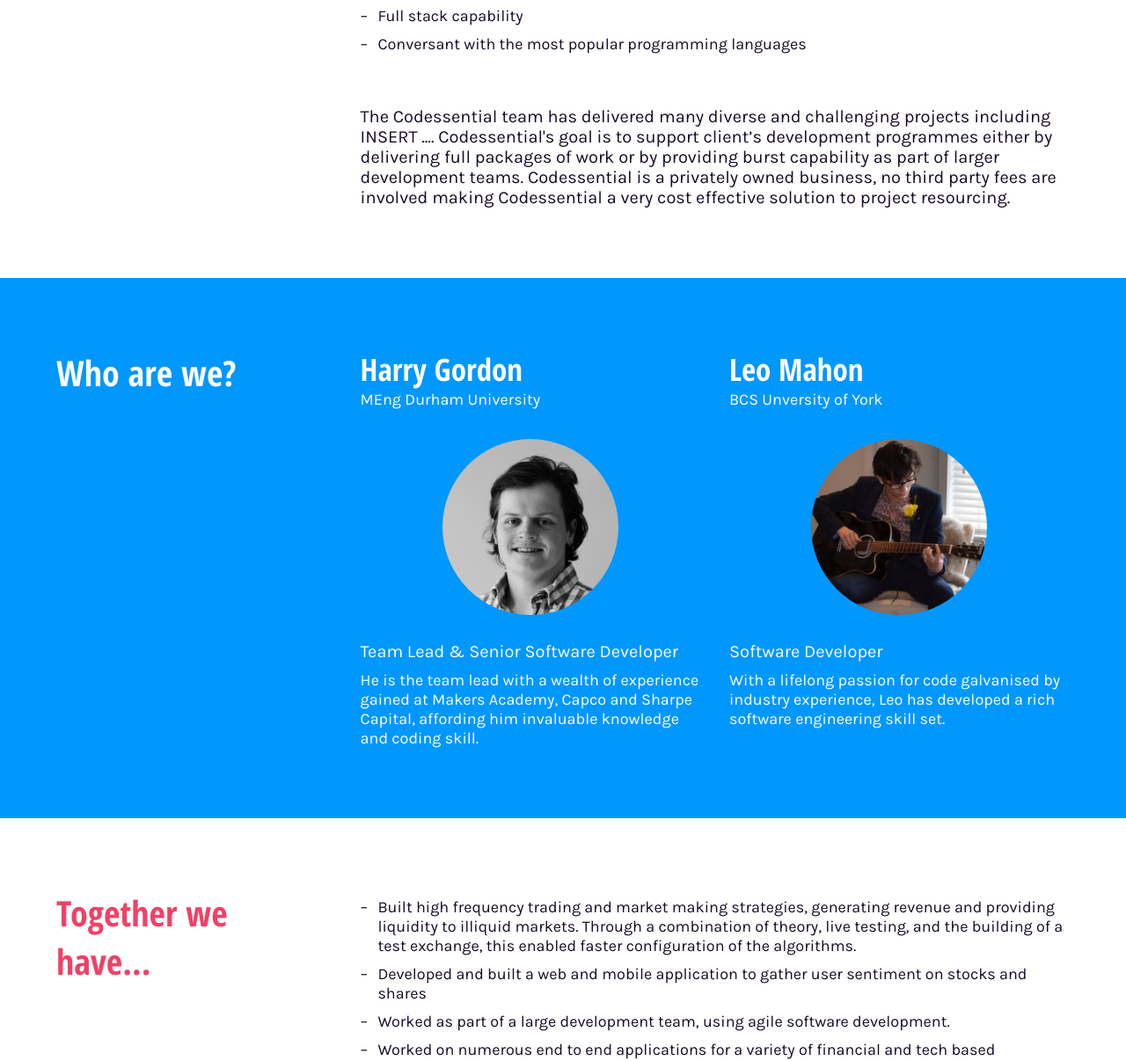
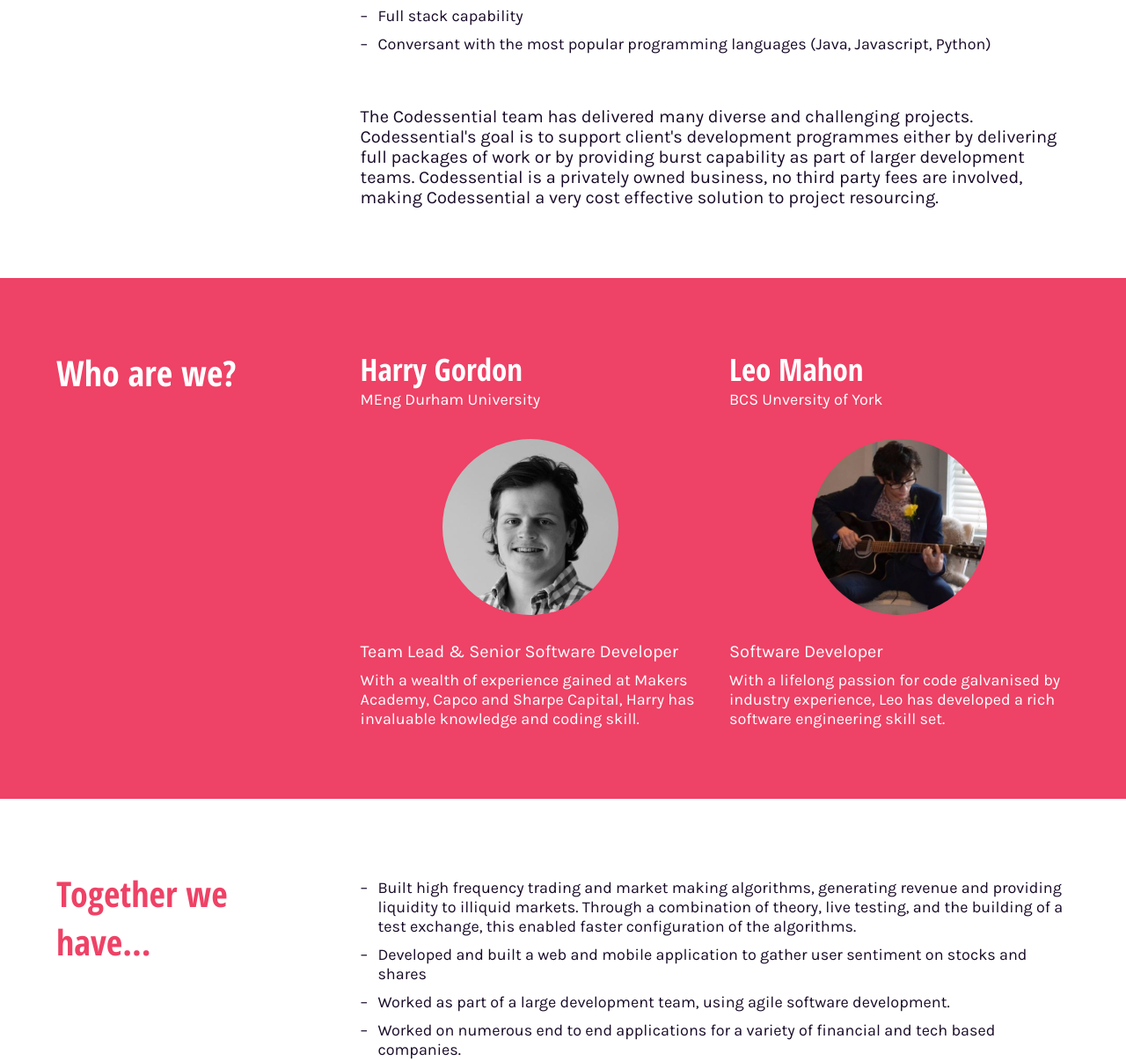
Before and after one commit to hwgordon247/CODEssential, a website: page index.html in a window 1280 px wide. Shown: the part 574-1780 px from the top of the page at 88% size. Drawn offline with Linux system fonts and the light colour scheme.

Commit message:
text change

```diff
--- a/index.html
+++ b/index.html
@@ -36,12 +36,12 @@
                     <li>Specialists in programmatic and algorithmic problem solving</li>
                     <li>Fully compliant and conversant with industry code standards and best practices</li>
                     <li>Full stack capability</li>
-                    <li>Conversant with the most popular programming languages</li>
+                    <li>Conversant with the most popular programming languages (Java, Javascript, Python)</li>
                 </div>
             </div>
 
             <div class="mtm big">
-                The Codessential team has delivered many diverse and challenging projects including INSERT .... Codessential's goal is to support client’s development programmes either by delivering full packages of work or by providing burst capability as part of larger development teams. Codessential is a privately owned business, no third party fees are involved making Codessential a very cost effective solution to project resourcing.
+                The Codessential team has delivered many diverse and challenging projects. Codessential's goal is to support client's development programmes either by delivering full packages of work or by providing burst capability as part of larger development teams. Codessential is a privately owned business, no third party fees are involved, making Codessential a very cost effective solution to project resourcing.
             </div>
         </div>
     </div>
@@ -58,7 +58,7 @@
                     <img class="head-shot" src="img/harry.jpeg" />
                     <div class="text-container">
                         <div class="position"> Team Lead & Senior Software Developer</div>
-                        <div>He is the team lead with a wealth of experience gained at Makers Academy, Capco and Sharpe Capital, affording him invaluable knowledge and coding skill.</div>
+                        <div>With a wealth of experience gained at Makers Academy, Capco and Sharpe Capital, Harry has invaluable knowledge and coding skill.</div>
                     </div>
                 </div>
                 <div class="person leo">
@@ -80,7 +80,7 @@
             Together we have...
         </div>
         <div class="info">
-            <li>Built high frequency trading and market making strategies, generating revenue and providing liquidity to illiquid markets. Through a combination of theory, live testing, and the building of a test exchange, this enabled faster configuration of the algorithms.</li>
+            <li>Built high frequency trading and market making algorithms, generating revenue and providing liquidity to illiquid markets. Through a combination of theory, live testing, and the building of a test exchange, this enabled faster configuration of the algorithms.</li>
             <li>Developed and built a web and mobile application to gather user sentiment on stocks and shares</li>
             <li>Worked as part of a large development team, using agile software development.</li>
             <li>Worked on numerous end to end applications for a variety of financial and tech based companies.</li>
--- a/scss/index.scss
+++ b/scss/index.scss
@@ -122,7 +122,7 @@
 }
 
 .red {
-    background-color: $blue;
+    background-color: $red;
     display: inline-block;
     color: $white;
 }
```
Also changed, not shown: index.css, 1 other file.
